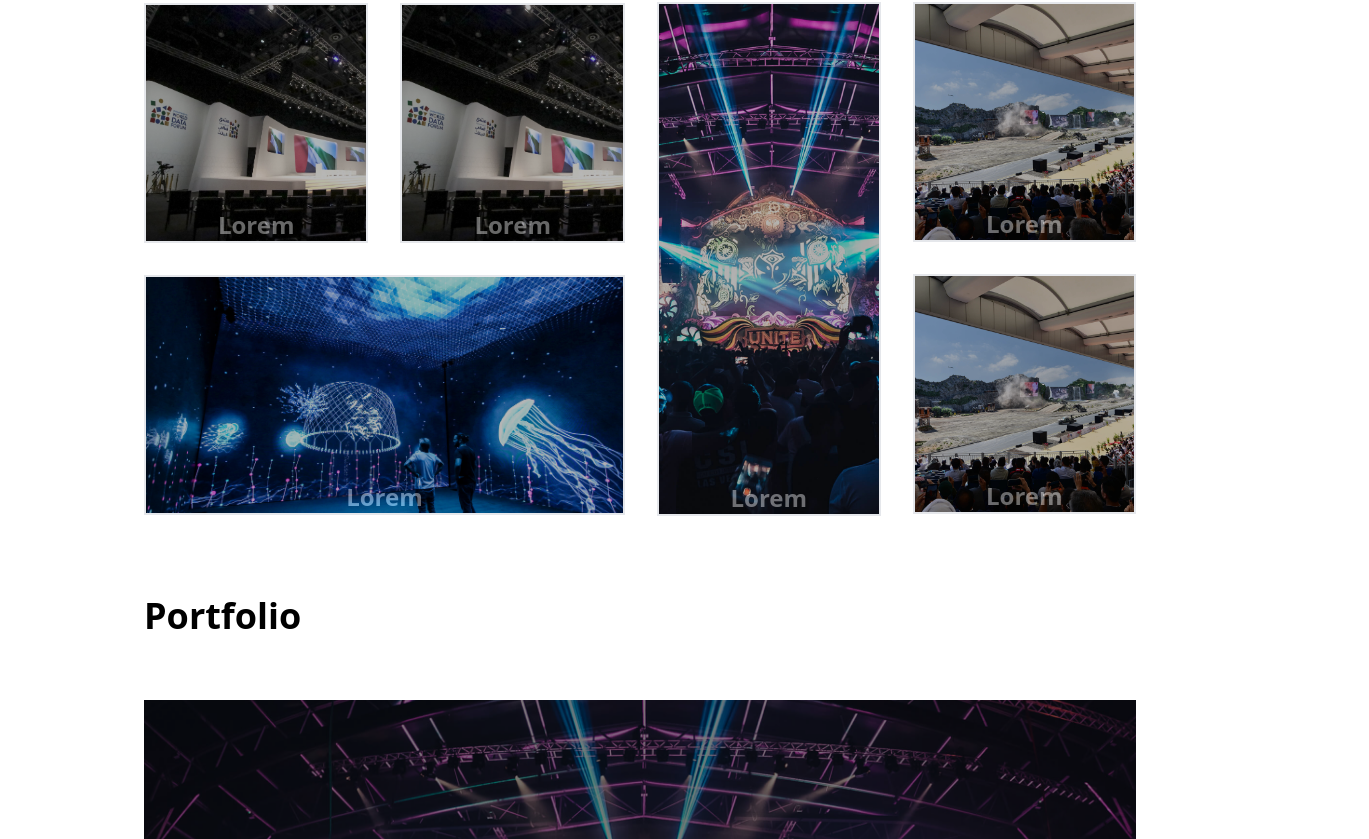
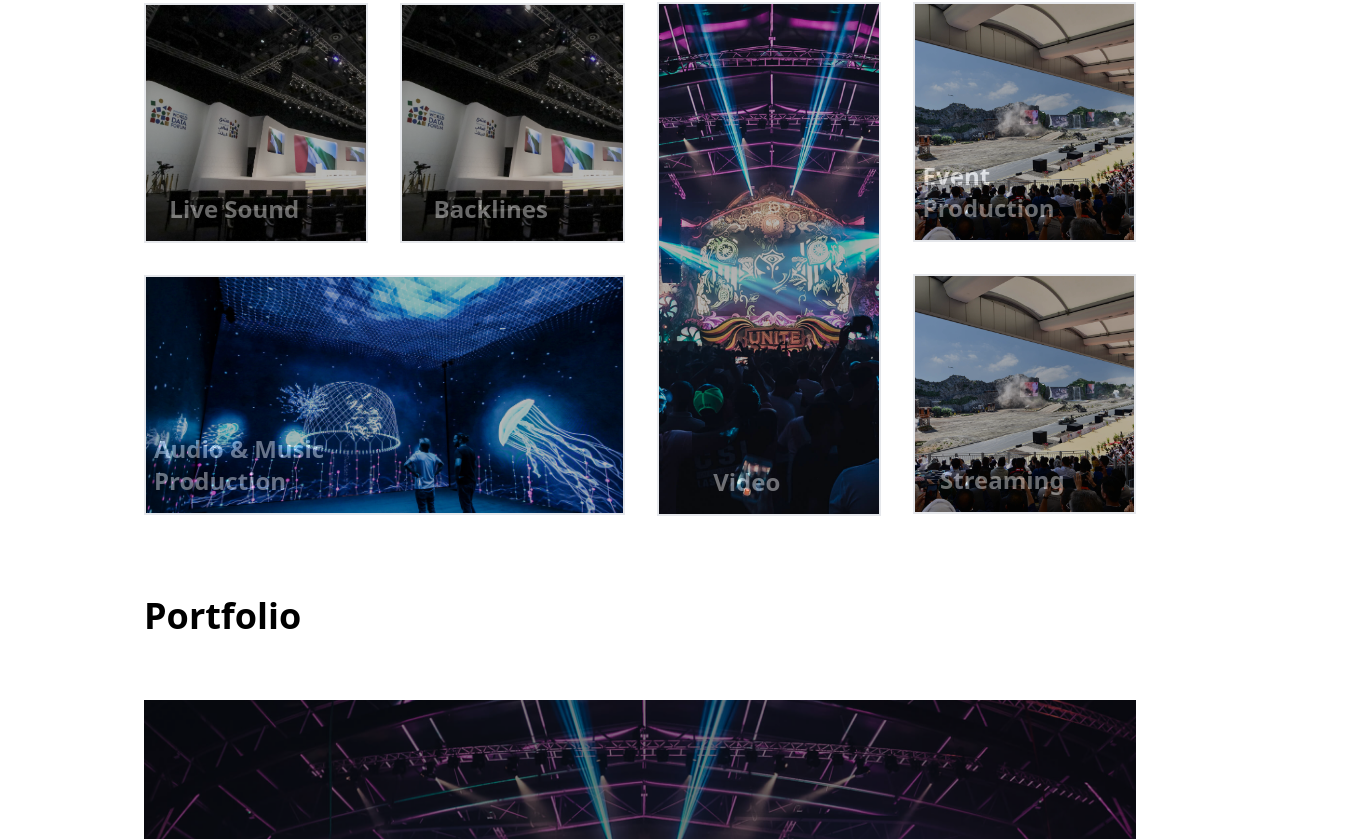
Before and after one commit to ghesshu/sound-engineer-website, a React (Create React App) app: page / in a window 1280 px wide. Shown: the part 1641-2480 px from the top of the page, 1369 px wide, since content can reach past the window. Built offline with nearby package versions, Linux system fonts and the light colour scheme.

Commit message:
new update

```diff
--- a/src/components/Gallery/General.css
+++ /dev/null
@@ -1,4 +0,0 @@
-.dropdown{
-
-
-}
--- a/src/components/General/HoverImg.jsx
+++ b/src/components/General/HoverImg.jsx
@@ -17,7 +17,7 @@ const HoverImg = (props) => {
     } object-cover`} />
 
     <div className={`absolute z-10 ${hoverdiv}  flex flex-col  justify-end items-center top-0 left-0 right-0 bottom-0 bg-black bg-opacity-70 `}>
-        <h1 className={`text-white text-2xl ${props.headClass} font-bold  px-2`} >{props.displayText}</h1>
+        <h1 className={`text-white text-sm md:text-2xl ${props.headClass} font-bold  px-2`} >{props.displayText}</h1>
     </div>
     </a>
     </div>
--- a/src/components/Home/Services.jsx
+++ b/src/components/Home/Services.jsx
@@ -21,14 +21,14 @@ const Services = () => {
 
         <div className="flex space-x-4 lg:space-x-8">
             {/* Image 1 */}
-            <HoverImg image={Img1} displayText='Lorem' imgClass='w-40 h-40 lg:h-[236px] lg:w-[236px]' navTo='/' />
+            <HoverImg headClass="mb-4 mr-11 px-2" image={Img1} displayText='Live Sound' imgClass='w-40 h-40 lg:h-[236px] lg:w-[236px]' navTo='/' />
 
             {/* Image 2 */}
-            <HoverImg image={Img1} displayText='Lorem' imgClass='w-40 h-40 lg:h-[236px] lg:w-[236px]' navTo='/' />
+            <HoverImg headClass="mb-4 mr-11 px-2" image={Img1} displayText='Backlines' imgClass='w-40 h-40 lg:h-[236px] lg:w-[236px]' navTo='/' />
         </div>
 
         {/* Image 3 */}
-        <HoverImg image={Img2} displayText='Lorem' imgClass='h-40 w-[336px] lg:w-[510px] lg:h-[236px]' navTo='/' />
+        <HoverImg headClass="mb-4 mr-56 px-2" image={Img2} displayText='Audio & Music Production' imgClass='h-40 w-[336px] lg:w-[510px] lg:h-[236px]' navTo='/' />
         </div>
 
 
@@ -36,14 +36,14 @@ const Services = () => {
         <div className="flex space-x-4 lg:space-x-8">
 
             {/* Image 1 */}
-            <HoverImg image={Img3} displayText='Lorem' imgClass='h-[336px] lg:h-[510px] w-40 lg:w-[236px]' navTo='/' />
+            <HoverImg headClass="mb-4 mr-11 px-2" image={Img3} displayText='Video' imgClass='h-[336px] lg:h-[510px] w-40 lg:w-[236px]' navTo='/' />
 
             <div className="flex flex-col space-y-4 lg:space-y-8">
             {/* Image 2 */}
-            <HoverImg image={Img4} displayText='Lorem' imgClass='w-40 h-40 lg:h-[236px] lg:w-[236px]' navTo='/' />
+            <HoverImg headClass="mb-4 mr-11 px-2" image={Img4} displayText='Event Production' imgClass='w-40 h-40 lg:h-[236px] lg:w-[236px]' navTo='/' />
 
             {/* Image 3 */}
-            <HoverImg image={Img4} displayText='Lorem' imgClass='w-40 h-40 lg:h-[236px] lg:w-[236px]' navTo='/' />
+            <HoverImg headClass="mb-4 mr-11 px-2" image={Img4} displayText='Streaming' imgClass='w-40 h-40 lg:h-[236px] lg:w-[236px]' navTo='/' />
             </div>
 
         </div>
--- a/src/routes/Home.jsx
+++ b/src/routes/Home.jsx
@@ -35,6 +35,14 @@ const Home = () => {
         setIndex(newIndex >= images.length ? 0 : newIndex);
         setSlideIn('c-img')
     };
+
+    useEffect(() => {
+      const intervalId = setInterval(() => {
+        const newIndex = index + 1;
+        setIndex(newIndex >= images.length ? 0 : newIndex);
+      }, 8000);
+      return () => clearInterval(intervalId);
+    },[index,images.length]);
 
     useEffect(() => {
       Aos.init({duration: 1000});
```
